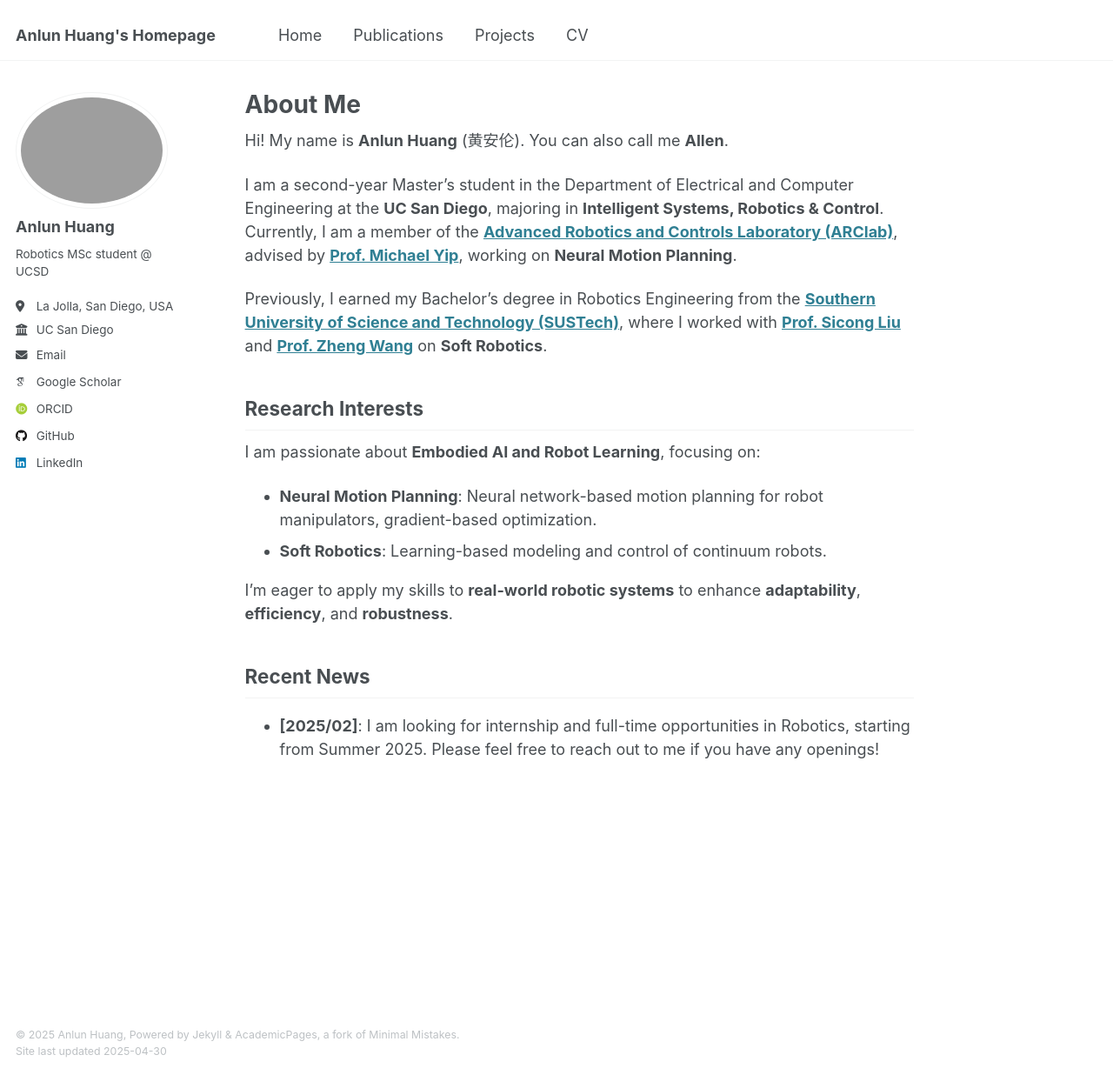
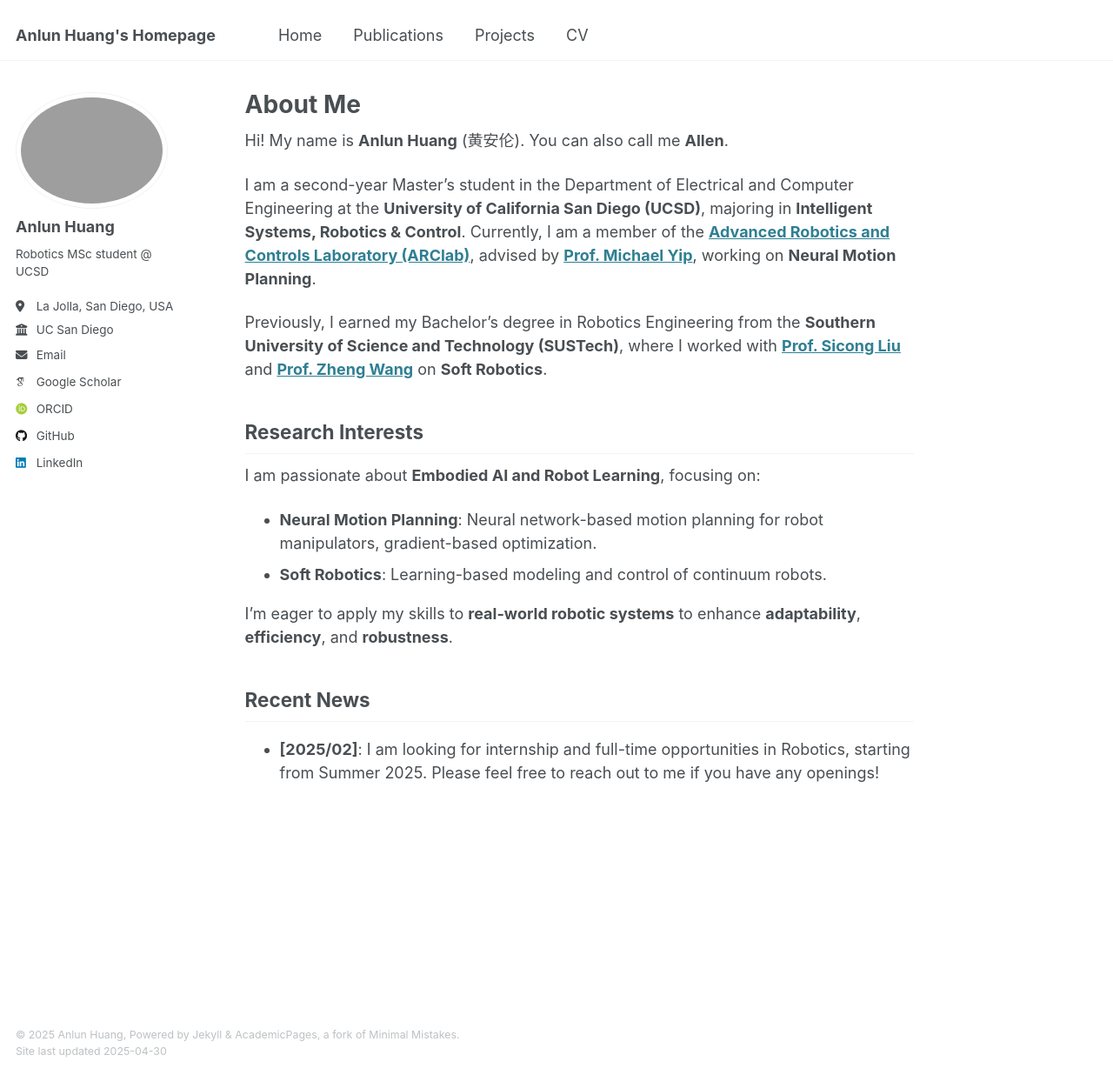
Before and after one commit to AllenHuangGit/AllenHuangGit.github.io, a Jekyll site: the page built from _pages/about.md, in a window 1280 px wide and 1236 px high. Shown: the whole window at 87% size. Built offline with Jekyll 4.4.1, drawn with Linux system fonts in a browser that asks for light colours; some web fonts are replaced.

Commit message:
google verify

```diff
--- a/_config.yml
+++ b/_config.yml
@@ -12,7 +12,7 @@ site_theme               : "default"
 title                    : "Anlun Huang's Homepage"
 title_separator          : "-"
 name                     : &name "Anlun Huang"
-description              : &description "Homepage"
+description              : &description "Robotics MSc student at UCSD"
 url                      : https://AllenHuangGit.github.io # the base hostname & protocol for your site e.g. "https://[your GitHub username].github.io"
 baseurl                  : "" # the subpath of your site, e.g. "/blog"
 repository               : "AllenHuangGit/AllenHuangGit.github.io"
--- a/_pages/about.md
+++ b/_pages/about.md
@@ -9,9 +9,9 @@ redirect_from:
 
 Hi! My name is **Anlun Huang** (黄安伦). You can also call me **Allen**.
 
-I am a second-year Master’s student in the Department of Electrical and Computer Engineering at the **UC San Diego**, majoring in **Intelligent Systems, Robotics & Control**. Currently, I am a member of the **[Advanced Robotics and Controls Laboratory (ARClab)](https://ucsdarclab.com/)**, advised by **[Prof. Michael Yip](https://yip.eng.ucsd.edu/)**, working on **Neural Motion Planning**.
+I am a second-year Master’s student in the Department of Electrical and Computer Engineering at the **University of California San Diego (UCSD)**, majoring in **Intelligent Systems, Robotics & Control**. Currently, I am a member of the **[Advanced Robotics and Controls Laboratory (ARClab)](https://ucsdarclab.com/)**, advised by **[Prof. Michael Yip](https://yip.eng.ucsd.edu/)**, working on **Neural Motion Planning**.
 
-Previously, I earned my Bachelor’s degree in Robotics Engineering from the **[Southern University of Science and Technology (SUSTech)](https://www.sustech.edu.cn/en/)**, where I worked with **[Prof. Sicong Liu](https://scholar.google.com/citations?user=smJe-2IAAAAJ&hl=en)** and **[Prof. Zheng Wang](https://scholar.google.com/citations?hl=en&user=2NSTu2EAAAAJ&view_op=list_works&sortby=pubdate)** on **Soft Robotics**.
+Previously, I earned my Bachelor’s degree in Robotics Engineering from the **Southern University of Science and Technology (SUSTech)**, where I worked with **[Prof. Sicong Liu](https://scholar.google.com/citations?user=smJe-2IAAAAJ&hl=en)** and **[Prof. Zheng Wang](https://scholar.google.com/citations?hl=en&user=2NSTu2EAAAAJ&view_op=list_works&sortby=pubdate)** on **Soft Robotics**.
 
 
 ## **Research Interests**
--- /dev/null
+++ b/google02c555e243152864.html
@@ -0,0 +1 @@
+google-site-verification: google02c555e243152864.html
```
Also changed, not shown: 1 other file.
